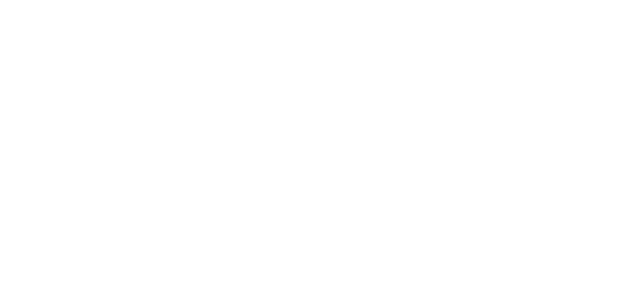
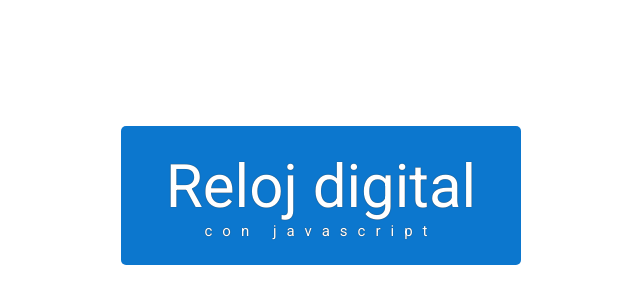
Before and after one commit to facundoarebalo/appReloj-js, a plain HTML site: page index.html in a window 1280 px wide. Shown: the whole page, without its empty margins (319-959 px from the left). Drawn offline with Linux system fonts and the light colour scheme.

Commit message:
estructura del reloj y estilos

```diff
--- a/css/style.css
+++ b/css/style.css
@@ -0,0 +1,23 @@
+@import url("https://fonts.googleapis.com/css2?family=Roboto:ital,wght@0,100;0,300;0,400;0,500;0,700;0,900;1,100;1,300;1,400;1,500;1,700;1,900&display=swap");
+
+#reloj {
+  font-family: "Roboto", sans-serif;
+  font-size: 60px;
+  text-shadow: 0px 0px 1px #333;
+  color: white;
+}
+
+.contenedor-reloj {
+  background-color: rgb(12, 119, 206);
+  padding: 25px;
+  max-width: 350px;
+  text-align: center;
+  border-radius: 5px;
+  margin: 0 auto;
+  margin-top: 10%;
+}
+
+#fecha {
+    letter-spacing: 10px;
+    font-size: 15px;
+}
--- a/index.html
+++ b/index.html
@@ -1,11 +1,19 @@
 <!DOCTYPE html>
 <html lang="en">
-<head>
-    <meta charset="UTF-8">
-    <meta name="viewport" content="width=device-width, initial-scale=1.0">
-    <title>Document</title>
-</head>
-<body>
+  <head>
+    <meta charset="UTF-8" />
+    <meta name="viewport" content="width=device-width, initial-scale=1.0" />
+    <title>Reloj Digital</title>
+    <link rel="stylesheet" href="./css/style.css" />
+  </head>
+  <body>
+    <div id="reloj">
+      <div class="contenedor-reloj" id="contenedor">
+        <div id="hora">Reloj digital</div>
+        <div id="fecha">con javascript</div>
+      </div>
+    </div>
 
-</body>
+    <script src="./js/reloj.js"></script>
+  </body>
 </html>
```
